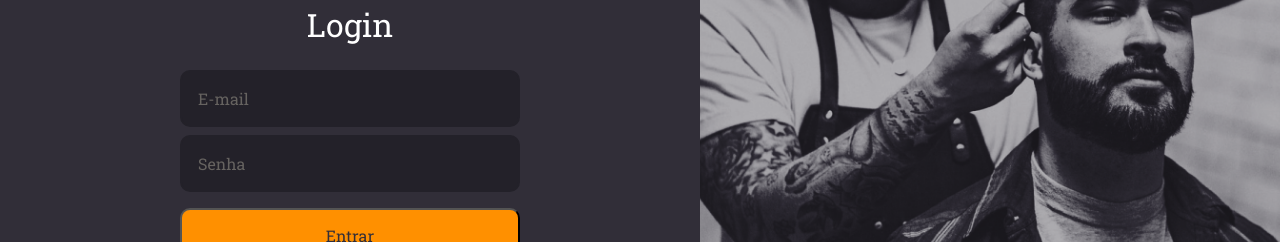
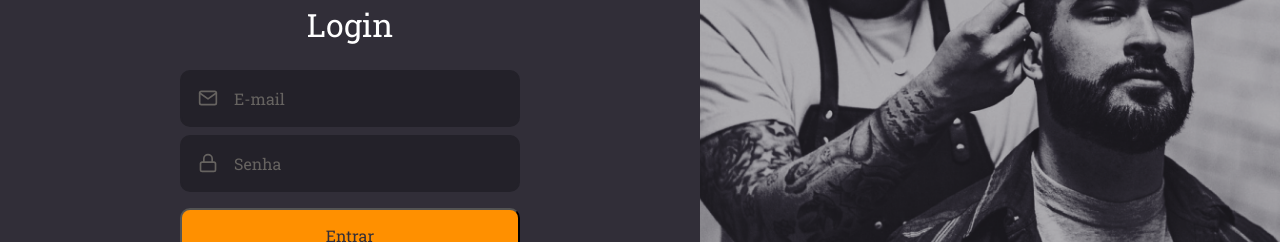
Before and after one commit to brugnaro2022/06-gobarber-web, a React (Create React App) app: page / in a window 1280 px wide. Shown: the part 289-531 px from the top of the page. Built offline with nearby package versions, Linux system fonts and the light colour scheme.

Commit message:
Finished signin page.

```diff
--- /dev/null
+++ b/src/components/Button/index.tsx
@@ -0,0 +1,13 @@
+import React, { ButtonHTMLAttributes } from 'react';
+
+import { Container } from './styles';
+
+type ButtonProps = ButtonHTMLAttributes<HTMLButtonElement>;
+
+const Button: React.FC<ButtonProps> = ({ children, ...rest }) => (
+  <Container type="button" {...rest}>
+    {children}
+  </Container>
+);
+
+export default Button;
--- /dev/null
+++ b/src/components/Button/styles.ts
@@ -0,0 +1,17 @@
+import styled from 'styled-components';
+import { shade } from 'polished';
+
+export const Container = styled.button`
+  background: #ff9000;
+  border-radius: 10px;
+  color: #312e38;
+  font-weight: 500;
+  height: 56px;
+  margin-top: 16px;
+  padding: 0 16px;
+  width: 100%;
+  transition: background-color 0.2s;
+  &:hover {
+    background: ${shade(0.2, '#ff9000')};
+  }
+`;
--- /dev/null
+++ b/src/components/Input/index.tsx
@@ -0,0 +1,18 @@
+import React, { InputHTMLAttributes } from 'react';
+import { IconBaseProps } from 'react-icons';
+
+import { Container } from './styles';
+
+interface InputProps extends InputHTMLAttributes<HTMLInputElement> {
+  name: string;
+  icon: React.ComponentType<IconBaseProps>;
+}
+
+const Input: React.FC<InputProps> = ({ icon: Icon, ...rest }) => (
+  <Container>
+    {Icon && <Icon size={20} />}
+    <input {...rest} />
+  </Container>
+);
+
+export default Input;
--- /dev/null
+++ b/src/components/Input/styles.ts
@@ -0,0 +1,27 @@
+import styled from 'styled-components';
+
+export const Container = styled.div`
+  align-items: center;
+  background: #232129;
+  border: 2px solid #232129;
+  border-radius: 10px;
+  color: #666360;
+  display: flex;
+  padding: 16px;
+  width: 100%;
+  & + div {
+    margin-top: 8px;
+  }
+  input {
+    background: transparent;
+    border: 0;
+    color: #f4ede8;
+    flex: 1;
+    &::placeholder {
+      color: #666360;
+    }
+  }
+  svg {
+    margin-right: 16px;
+  }
+`;
--- a/src/pages/Signin.tsx
+++ b/src/pages/Signin.tsx
@@ -1,7 +1,10 @@
 import React from 'react';
-import { FiLogIn } from 'react-icons/fi';
+import { FiLogIn, FiMail, FiLock } from 'react-icons/fi';
 
 import logoImg from '../assets/logo.svg';
+
+import Input from '../components/Input';
+import Button from '../components/Button';
 
 import { Background, Container, Content } from './styles';
 
@@ -11,9 +14,14 @@
       <img src={logoImg} alt="GoBarber" />
       <form>
         <h1>Login</h1>
-        <input placeholder="E-mail" />
-        <input type="password" placeholder="Senha" />
-        <button type="submit">Entrar</button>
+        <Input name="email" icon={FiMail} placeholder="E-mail" />
+        <Input
+          name="password"
+          icon={FiLock}
+          type="password"
+          placeholder="Senha"
+        />
+        <Button type="submit">Entrar</Button>
         <a href="forgot">Esqueci minha senha</a>
       </form>
       <a href="create">
--- a/src/pages/styles.ts
+++ b/src/pages/styles.ts
@@ -29,34 +29,6 @@
     h1 {
       margin-bottom: 24px;
     }
-    input {
-      background: #232129;
-      border: 2px solid #232129;
-      border-radius: 10px;
-      color: #f4ede8;
-      padding: 16px;
-      width: 100%;
-      &::placeholder {
-        color: #666360;
-      }
-      & + input {
-        margin-top: 8px;
-      }
-    }
-    button {
-      background: #ff9000;
-      border-radius: 10px;
-      color: #312e38;
-      font-weight: 500;
-      height: 56px;
-      margin-top: 16px;
-      padding: 0 16px;
-      width: 100%;
-      transition: background-color 0.2s;
-      &:hover {
-        background: ${shade(0.2, '#ff9000')};
-      }
-    }
     a {
       color: #f4ede8;
       display: block;
```
Also changed, not shown: .eslintrc.json.
